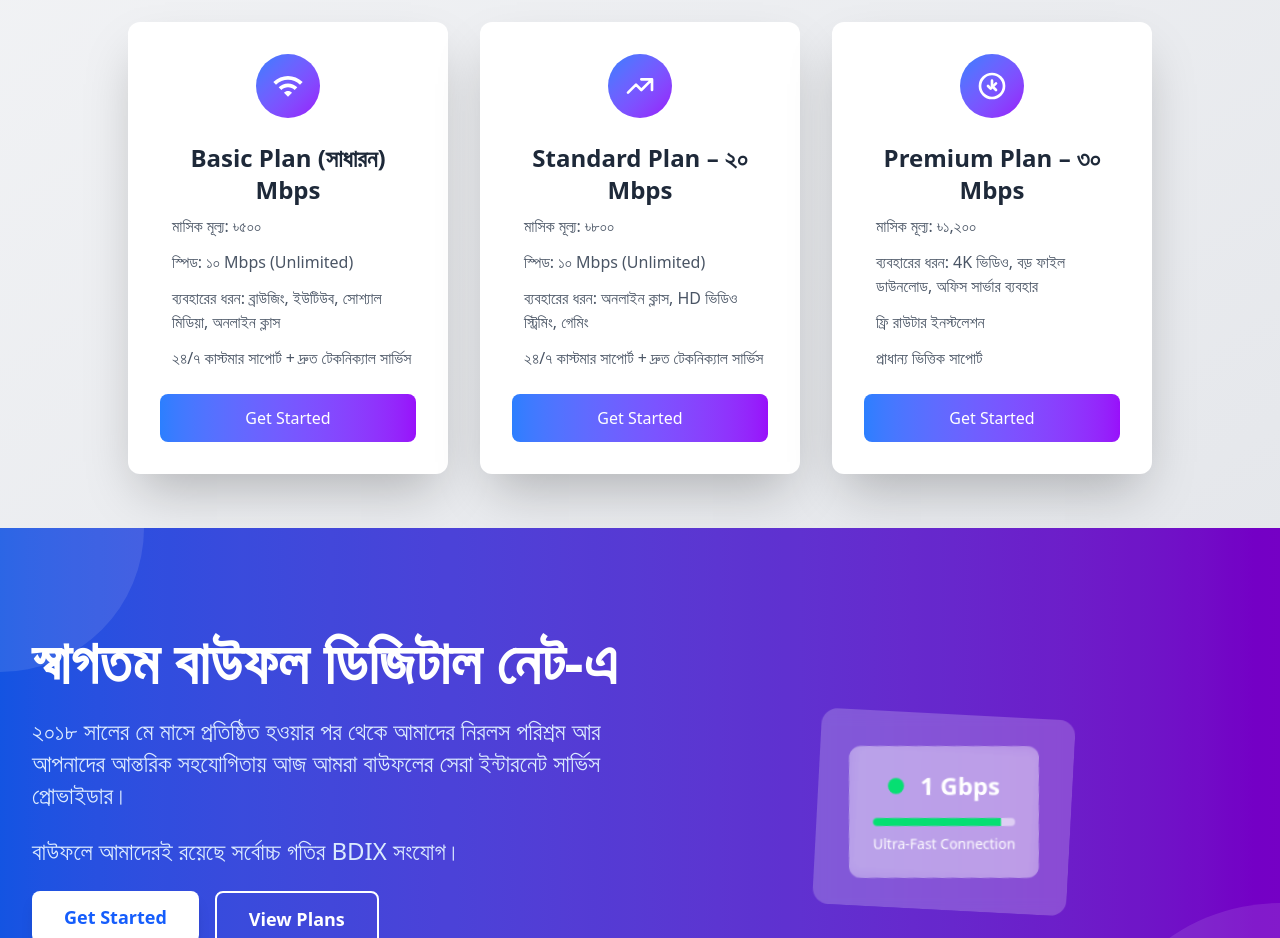
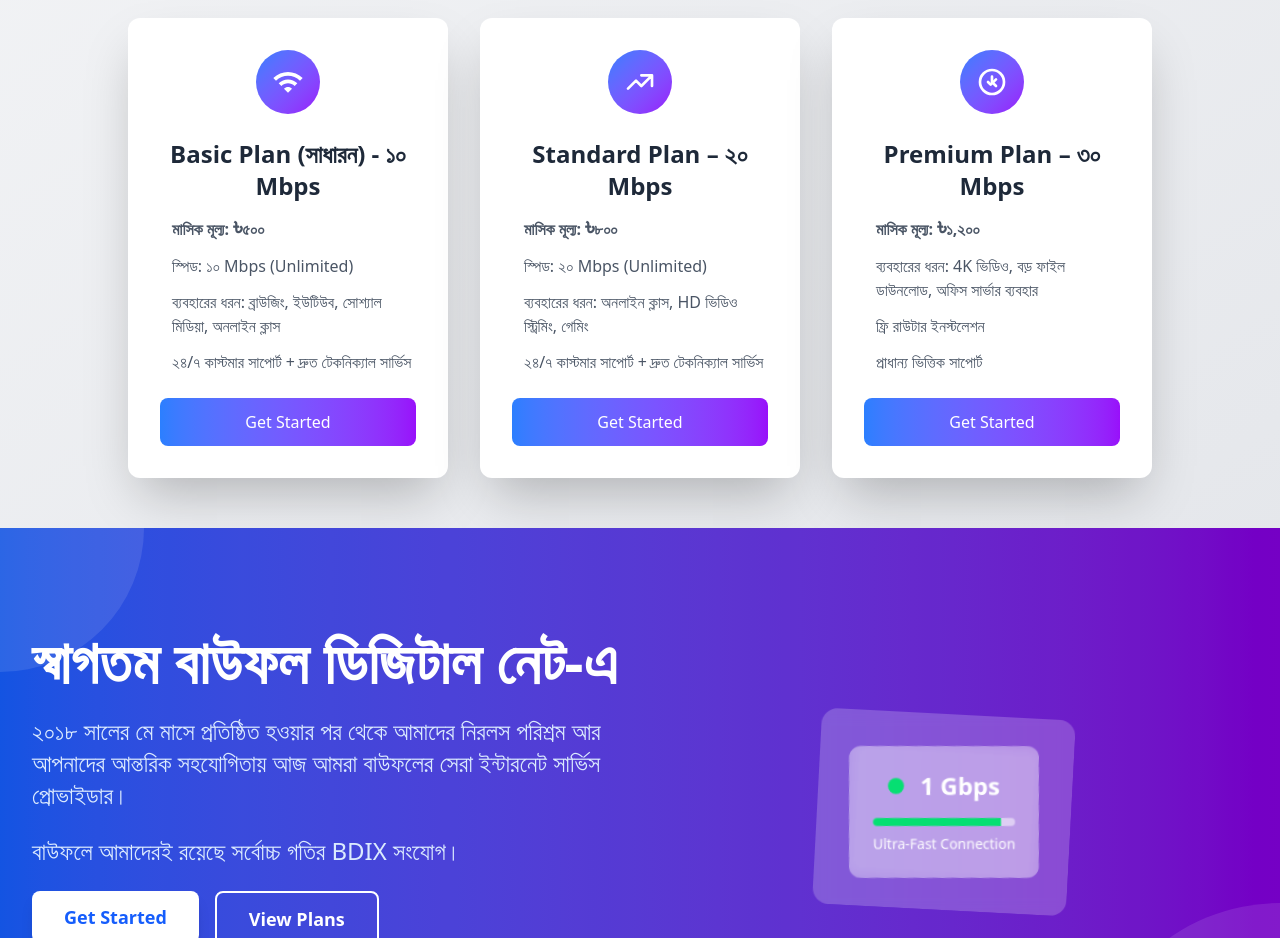
Before and after one commit to Kamiaaa/bauphaldigitalnet, a Next.js app: page / in a window 1280 px wide. Shown: the part 1000-1938 px from the top of the page. Built offline with nearby package versions, Linux system fonts and the light colour scheme.

Commit message:
Package again updated

```diff
--- a/app/components/Services.tsx
+++ b/app/components/Services.tsx
@@ -39,12 +39,12 @@
                                 </div>
                             </div>
 
-                            <h3 className="text-2xl font-bold text-center text-gray-800 dark:text-white mb-2">Basic Plan (সাধারন)   Mbps</h3>
+                            <h3 className="text-2xl font-bold text-center text-gray-800 dark:text-white mb-2">Basic Plan (সাধারন) - ১০ Mbps</h3>
 
                             <div className="space-y-3 mb-6">
                                 <div className="flex items-center">
                                     <i className="fas fa-check text-blue-400 mr-3"></i>
-                                    <span className="text-gray-600 dark:text-gray-300">মাসিক মূল্য: ৳৫০০</span>
+                                    <span className="text-gray-600 dark:text-gray-300 font-bold">মাসিক মূল্য: <span className="text-2xl font-bold">৳</span>৫০০</span>
                                 </div>
                                 <div className="flex items-center">
                                     <i className="fas fa-check text-blue-400 mr-3"></i>
@@ -91,11 +91,11 @@
                             <div className="space-y-3 mb-6">
                                 <div className="flex items-center">
                                     <i className="fas fa-check text-blue-400 mr-3"></i>
-                                    <span className="text-gray-600 dark:text-gray-300">মাসিক মূল্য: ৳৮০০</span>
+                                    <span className="text-gray-600 dark:text-gray-300 font-bold">মাসিক মূল্য: <span className="text-2xl font-bold">৳</span>৮০০</span>
                                 </div>
                                 <div className="flex items-center">
                                     <i className="fas fa-check text-blue-400 mr-3"></i>
-                                    <span className="text-gray-600 dark:text-gray-300">স্পিড: ১০ Mbps (Unlimited)</span>
+                                    <span className="text-gray-600 dark:text-gray-300">স্পিড: ২০ Mbps (Unlimited)</span>
                                 </div>
                                 <div className="flex items-center">
                                     <i className="fas fa-check text-blue-400 mr-3"></i>
@@ -139,7 +139,7 @@
                             <div className="space-y-3 mb-6">
                                 <div className="flex items-center">
                                     <i className="fas fa-check text-blue-400 mr-3"></i>
-                                    <span className="text-gray-600 dark:text-gray-300">মাসিক মূল্য: ৳১,২০০</span>
+                                    <span className="text-gray-600 dark:text-gray-300 font-bold">মাসিক মূল্য: <span className="text-2xl font-bold">৳</span>১,২০০</span>
                                 </div>
                                 <div className="flex items-center">
                                     <i className="fas fa-check text-blue-400 mr-3"></i>
```
